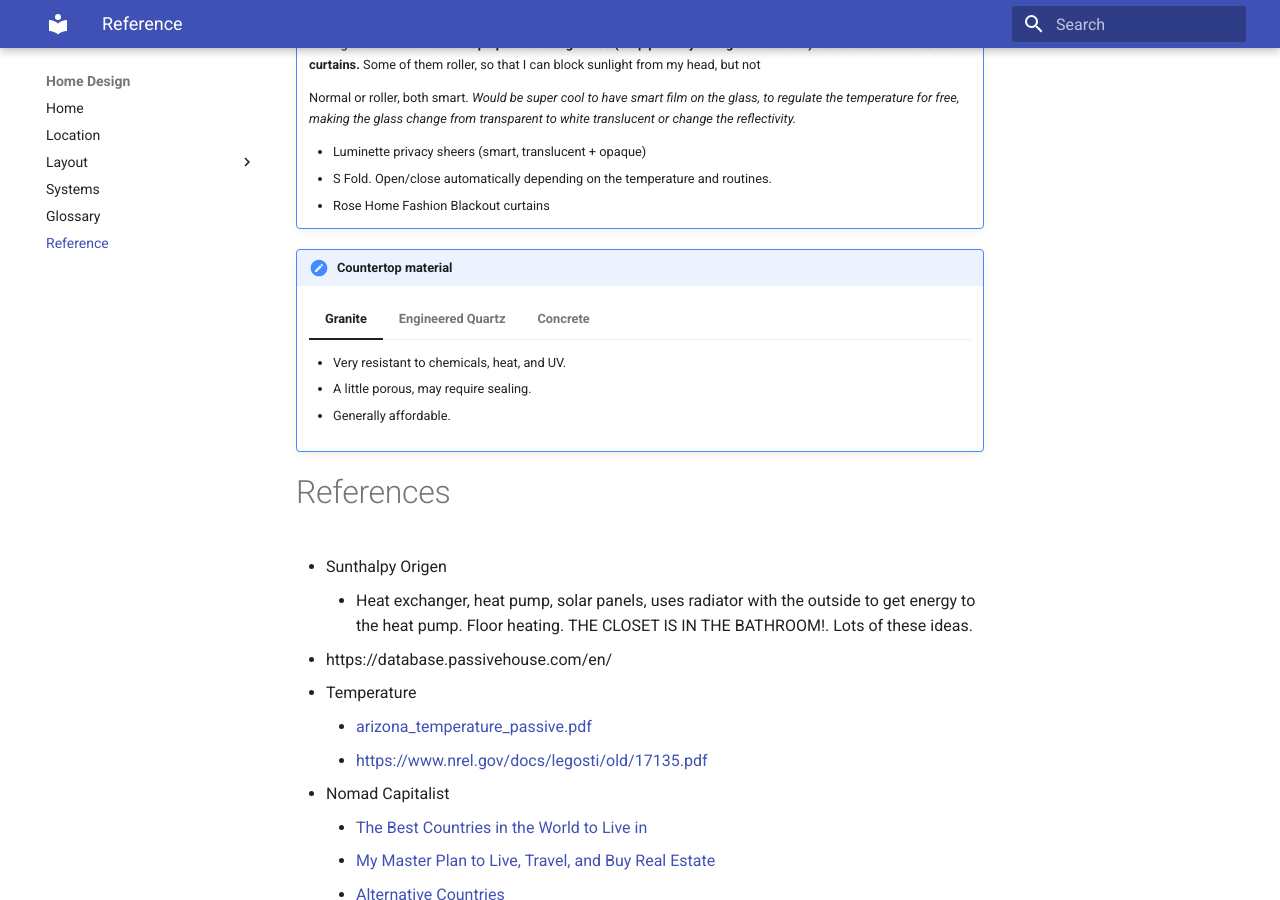
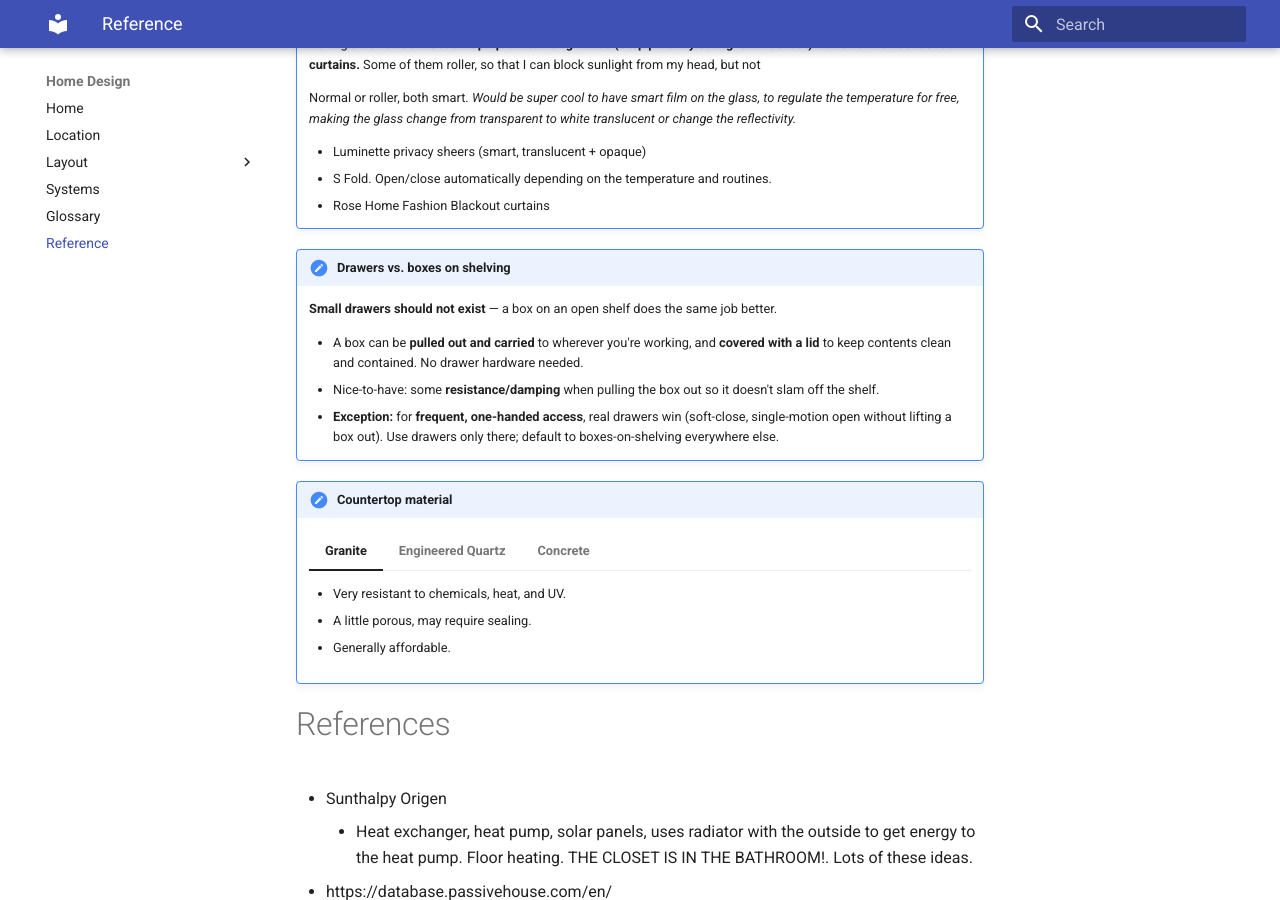
Before and after one commit to rubenayla/home-design, an MkDocs documentation site: the page built from docs/reference.md, in a window 1280 px wide and 900 px high, scrolled down 1816 px. Built offline with MkDocs 1.6.1 and Material for MkDocs 9.7.7, drawn with Linux system fonts in a browser that asks for light colours.

Commit message:
Add drawers-vs-boxes-on-shelving design principle
Small drawers shouldn't exist — a box on a shelf does it better (carry
it, lid it, optional pull-out damping). Exception: frequent one-handed
access still favors soft-close drawers.

Co-Authored-By: Claude Opus 4.7 (1M context) <noreply@anthropic.com>

```diff
--- a/docs/reference.md
+++ b/docs/reference.md
@@ -70,6 +70,14 @@
     - S Fold. Open/close automatically depending on the temperature and routines.
     - Rose Home Fashion Blackout curtains
 
+!!! note "Drawers vs. boxes on shelving"
+
+    **Small drawers should not exist** — a box on an open shelf does the same job better.
+
+    - A box can be **pulled out and carried** to wherever you're working, and **covered with a lid** to keep contents clean and contained. No drawer hardware needed.
+    - Nice-to-have: some **resistance/damping** when pulling the box out so it doesn't slam off the shelf.
+    - **Exception:** for **frequent, one-handed access**, real drawers win (soft-close, single-motion open without lifting a box out). Use drawers only there; default to boxes-on-shelving everywhere else.
+
 !!! note "Countertop material"
 
     === "Granite"
```
Also changed, not shown: .agents/notes.md (+9 -0 lines).
